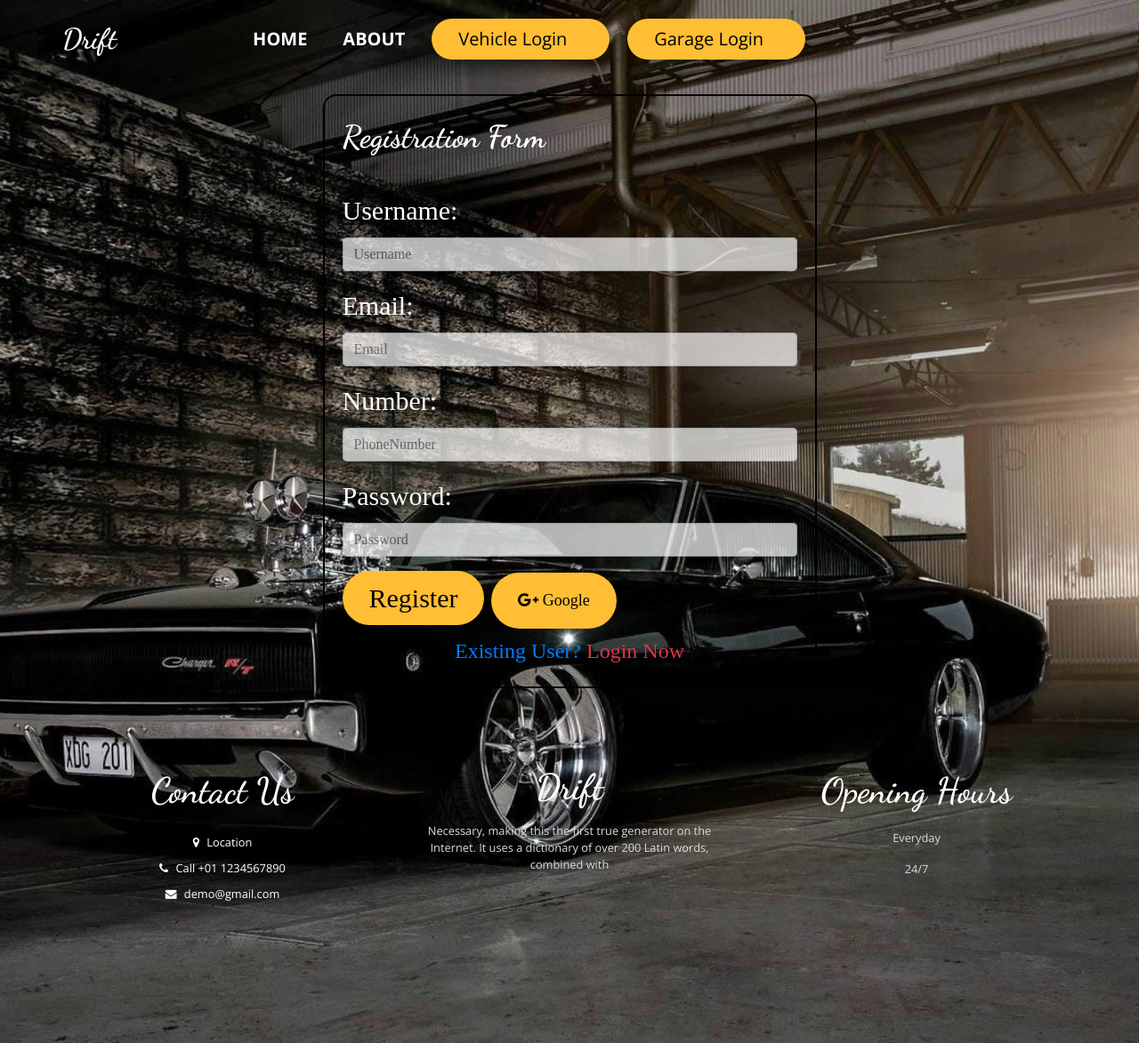
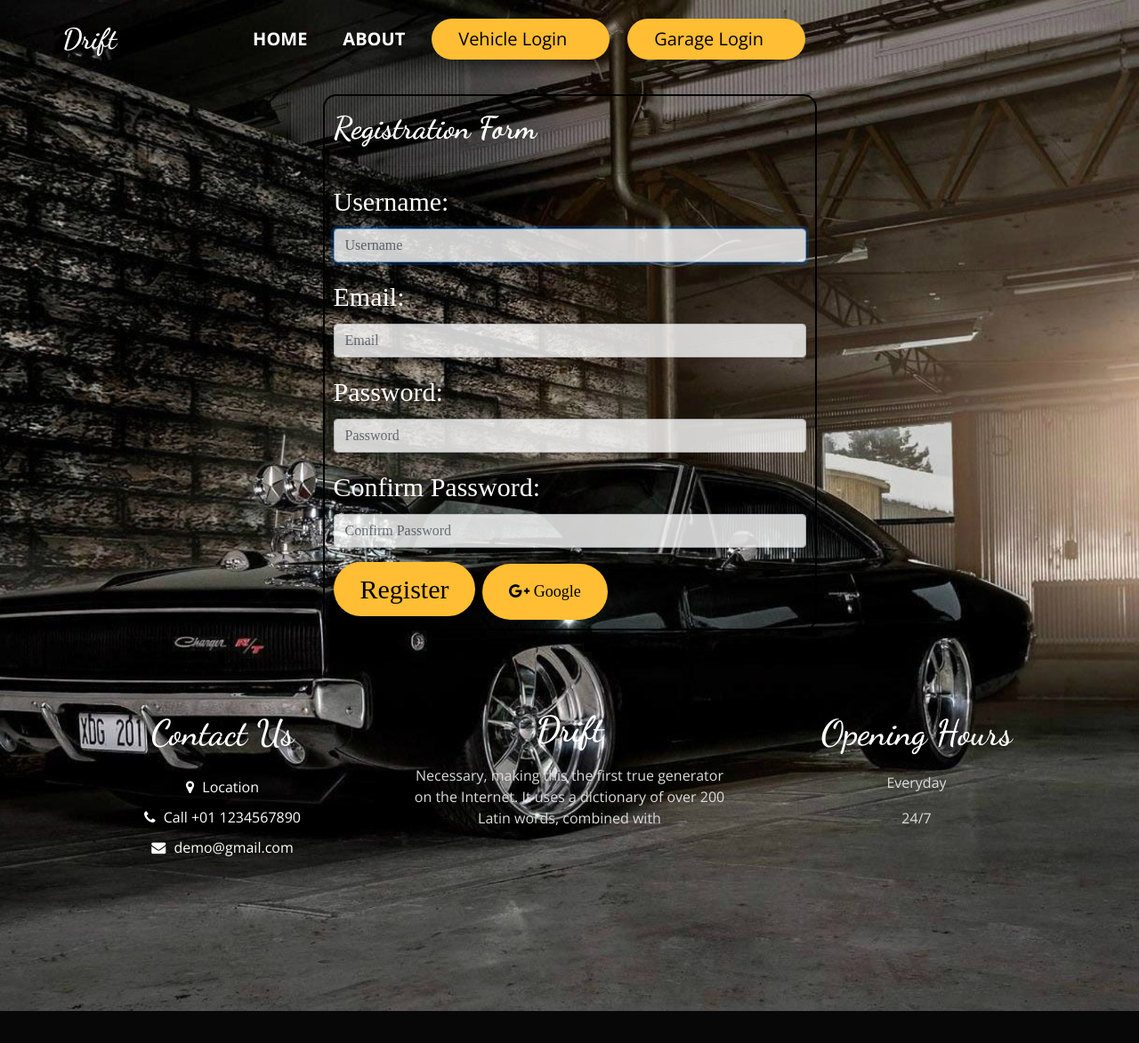
Before and after one commit to Rk-Rabbin/junior_project, a Django app: page /registration/ in a window 1280 px wide. Shown: the whole page at 89% size. After the commit the page ends 1137 px from the top, so only its background shows below. Run offline with Django 4.2, Linux system fonts and the light colour scheme; some libraries are stand-ins or nearby versions.

Commit message:
registration & login created

```diff
--- a/HomepageApp/forms.py
+++ b/HomepageApp/forms.py
@@ -1,68 +1,51 @@
 from logging import PlaceHolder
 from django import forms
-from django.contrib.auth.forms import UserCreationForm, AuthenticationForm, SetPasswordForm, PasswordChangeForm, PasswordResetForm
+from django.contrib.auth.forms import UserCreationForm, AuthenticationForm, SetPasswordForm, PasswordChangeForm, PasswordResetForm, UsernameField
 from django.utils.translation import gettext, gettext_lazy as _
-from .models import Vehicle, Users, Garage, Reviews, Rentals
+from .models import Vehicle,Garage, Reviews, Rentals
+from django.contrib.auth.models import User
 from django.contrib.auth import get_user_model
 from django.contrib.auth import password_validation
 
-# vehicleType = (
-#     ('Car','Car'),
-#     ('Mini Bus','Mini Bus'),
-#     ('Bike','Bike'),
-#     ('Bicycle','Bicycle'),
-#     ('Bus','Bus'),
-#     ('Truck','Truck')
-# )
-# # class RegistrationForm(UserCreationForm):
-# #     name = forms.CharField(widget=forms.TextInput(attrs={'class':'form-control', 'PlaceHolder':'Name', 'style':'opacity:0.7;'}))
-# #     email = forms.EmailField(required=True, widget=forms.EmailInput(attrs={'class':'form-control','placeholder':'Email', 'style':'opacity:0.7'}))
-# #     mobilenumber = forms.CharField(widget=forms.TextInput(attrs={'class':'form-control','placeholder':'MobileNumber', 'style':'opacity:0.7'}))
-# #     password1 = forms.CharField(label='Password', widget=forms.PasswordInput(attrs={'class':'form-control','placeholder':'Password', 'style':'opacity:0.7'}))
-# #     password2 = forms.CharField(label='Confirm Password', widget=forms.PasswordInput(attrs={'class':'form-control','placeholder':'Confirm Password', 'style':'opacity:0.7'}))
-# #     class Meta:
-# #         model = User
-# #         fields =['name', 'email', 'mobilenumber', 'password1', 'password2']
+vehicleType = (
+    ('Car','Car'),
+    ('Mini Bus','Mini Bus'),
+    ('Bike','Bike'),
+    ('Bicycle','Bicycle'),
+    ('Bus','Bus'),
+    ('Truck','Truck')
+)
+class RegistrationForm(UserCreationForm):
+        email = forms.CharField(label="Email", required=True, widget=forms.EmailInput(attrs={'class':'form-control','placeholder':'Email', 'style':'opacity:0.8'}))
+        username = forms.CharField(label="Username", widget=forms.TextInput(attrs={'class':'form-control','placeholder':'Username', 'style':'opacity:0.8'}))
+        password1 = forms.CharField(label="Password", widget=forms.PasswordInput(attrs={'class':'form-control','placeholder':'Password', 'style':'opacity:0.8'}))
+        password2 = forms.CharField(label="Confirm Password", widget=forms.PasswordInput(attrs={'class':'form-control','placeholder':'Confirm Password', 'style':'opacity:0.8'}))
+        class Meta:
+            model = User
+            fields = ['username', 'email', 'password1', 'password2']
 
-#   widgets = {'vehicle':forms.TextInput(attrs={'class':'form-control'}),
-#                     'garage':forms.TextInput(attrs={'class':'form-control'}),
-#                     'policy':forms.Select(attrs={'class':'regDropDown', 'style':'color:black;'}),
-#                     }
+class LoginForm(AuthenticationForm):
+    username = UsernameField(widget=forms.TextInput(attrs={'class':'form-control', 'PlaceHolder':'Username', 'style':'opacity:0.8; color:black'}))
+    password = forms.CharField(label=_("Password"), strip=False, widget=forms.PasswordInput(attrs={'autocomplete':'current-password',
+    'class':'form-control', 'PlaceHolder':'Password', 'style':'opacity:0.8;'}))
 
-class RegistrationForm(forms.ModelForm):
-    class Meta:
-        model = Users
-        fields = "__all__"
-        widgets = {
-            'email': forms.EmailInput(attrs={'class':'form-control','placeholder':'Email', 'style':'opacity:0.7'}),
-            'username' : forms.TextInput(attrs={'class':'form-control','placeholder':'Username', 'style':'opacity:0.7'}),
-            'number' : forms.TextInput(attrs={'class':'form-control','placeholder':'PhoneNumber', 'style':'opacity:0.7'}),
-            'password' : forms.PasswordInput(attrs={'class':'form-control','placeholder':'Password', 'style':'opacity:0.7'}),
-            }
+class MyPasswordChangeForm(PasswordChangeForm):
+    old_password = forms.CharField(label=_("Old Password"), strip=False, widget=forms.PasswordInput(attrs={'autocomplete':'current-password',
+    'autofocus':True,'class':'form-control'}))
+    new_password1 = forms.CharField(label=_("New Password"), strip=False, widget=forms.PasswordInput(attrs={'autocomplete':'new-password',
+    'class':'form-control'}),help_text = password_validation.password_validators_help_text_html())
+    new_password2 = forms.CharField(label=_("Confirm New Password"), strip=False, widget=forms.PasswordInput(attrs={'autocomplete':'new-password',
+    'class':'form-control'}))
 
+class MyPasswordResetForm(PasswordResetForm):
+    email = forms.EmailField(label=_("Email"), max_length=254, widget=forms.EmailInput(attrs={'autocomplete':'email',
+    'class':'form-control'}))
 
-# # class LoginForm(AuthenticationForm):
-# #     username = forms.EmailField(required=True, widget=forms.EmailInput(attrs={'class':'form-control', 'PlaceHolder':'Email', 'style':'opacity:0.7; color:black'}))
-# #     password = forms.CharField(label=_("Password"), strip=False, widget=forms.PasswordInput(attrs={'autocomplete':'current-password',
-# #     'class':'form-control', 'PlaceHolder':'Password', 'style':'opacity:0.7;'}))
-
-# class MyPasswordChangeForm(PasswordChangeForm):
-#     old_password = forms.CharField(label=_("Old Password"), strip=False, widget=forms.PasswordInput(attrs={'autocomplete':'current-password',
-#     'autofocus':True,'class':'form-control'}))
-#     new_password1 = forms.CharField(label=_("New Password"), strip=False, widget=forms.PasswordInput(attrs={'autocomplete':'new-password',
-#     'class':'form-control'}),help_text = password_validation.password_validators_help_text_html())
-#     new_password2 = forms.CharField(label=_("Confirm New Password"), strip=False, widget=forms.PasswordInput(attrs={'autocomplete':'new-password',
-#     'class':'form-control'}))
-
-# class MyPasswordResetForm(PasswordResetForm):
-#     email = forms.EmailField(label=_("Email"), max_length=254, widget=forms.EmailInput(attrs={'autocomplete':'email',
-#     'class':'form-control'}))
-
-# class MySetPasswordForm(SetPasswordForm):
-#     new_password1 = forms.CharField(label=_("New Password"), strip=False, widget=forms.PasswordInput(attrs={'autocomplete':'new-password',
-#     'class':'form-control'}),help_text = password_validation.password_validators_help_text_html())
-#     new_password2 = forms.CharField(label=_("Confirm New Password"), strip=False, widget=forms.PasswordInput(attrs={'autocomplete':'new-password',
-#     'class':'form-control'}))
+class MySetPasswordForm(SetPasswordForm):
+    new_password1 = forms.CharField(label=_("New Password"), strip=False, widget=forms.PasswordInput(attrs={'autocomplete':'new-password',
+    'class':'form-control'}),help_text = password_validation.password_validators_help_text_html())
+    new_password2 = forms.CharField(label=_("Confirm New Password"), strip=False, widget=forms.PasswordInput(attrs={'autocomplete':'new-password',
+    'class':'form-control'}))
 
 # class GarageForm(forms.ModelForm):
 #     class Meta:
@@ -77,14 +60,14 @@
 #                     'upload':forms.FileInput(attrs={'class':'form-control'}),
 # }
 
-# class VehicleForm(forms.ModelForm):
-#     class Meta:
-#         model = Vehicle
-#         fields = ['name','type', 'vehiclenum']
-#         widgets = {'name':forms.TextInput(attrs={'class':'form-control'}),
-#                     'vehiclenum':forms.TextInput(attrs={'class':'form-control'}),
-#                     'vehicletype':forms.Select(attrs={'class':'regDropDown'})
-#                     }
+class VehicleForm(forms.ModelForm):
+    class Meta:
+        model = Vehicle
+        fields = ['type', 'vehicle_num']
+        widgets = {
+                    'vehicle_num':forms.TextInput(attrs={'class':'form-control'}),
+                    'type':forms.Select(attrs={'class':'regDropDown'})
+                    }
 
 # class ReviewsForm(forms.ModelForm):
 #     class Meta:
--- a/HomepageApp/urls.py
+++ b/HomepageApp/urls.py
@@ -1,6 +1,6 @@
 from django.urls import path, include
 from . import views
-# from .forms import MyPasswordChangeForm, MyPasswordResetForm, MySetPasswordForm
+from .forms import MyPasswordChangeForm, MyPasswordResetForm, MySetPasswordForm, LoginForm
 from django.conf import settings
 from django.contrib.auth import views as auth_views
 from django.conf.urls.static import static
@@ -9,32 +9,31 @@
     path('', views.LandingPage , name='LandingPage'),
     # path('garagelist/', views.garagelist , name='garagelist'),
     # path('log2/', views.Log2Page , name='log2'),
-    # path('home/', views.HomePage , name='home'),
+    path('home/', views.HomePage , name='home'),
     # # path('userprofile/', views.UserProfileView.as_view(), name='userprofile'),
     # path('profile/', views.UserProfile , name='profile'),
     path('registration/',views.RegistrationView.as_view(), name='registration'),
     # path('review/',views.ReviewView.as_view(), name='review'),
-    # path('vehicle/',views.VehicleView.as_view(), name='vehicle'),
+    path('vehicle/',views.VehicleView.as_view(), name='vehicle'),
     # path('rent/',views.RentalView.as_view(), name='rent'),
     # path('garagereg/',views.GarageView.as_view(), name='garagereg'),
-    # path('accounts/login/', auth_views.LoginView.as_view(template_name='Homepage/login.html',
-    # authentication_form=LoginForm), name='login'),
-    # path('passwordchange/', auth_views.PasswordChangeView.as_view(template_name='Homepage/changepassword.html',
-    # form_class=MyPasswordChangeForm, success_url='/passwordchangedone/'), name='passwordchange'),
+    path('accounts/login/', auth_views.LoginView.as_view(template_name='Homepage/login.html', authentication_form=LoginForm), name='login'),
+    path('passwordchange/', auth_views.PasswordChangeView.as_view(template_name='Homepage/changepassword.html',
+    form_class=MyPasswordChangeForm, success_url='/passwordchangedone/'), name='passwordchange'),
 
-    # path('passwordchangedone/',auth_views.PasswordChangeDoneView.as_view(template_name='Homepage/passwordchangedone.html'),name='passwordchangedone'),
+    path('passwordchangedone/',auth_views.PasswordChangeDoneView.as_view(template_name='Homepage/passwordchangedone.html'),name='passwordchangedone'),
 
-    # path('logout/', auth_views.LogoutView.as_view(next_page='home'), name='logout'),
+    path('logout/', auth_views.LogoutView.as_view(next_page='LandingPage'), name='logout'),
 
-    # path('password-reset/',auth_views.PasswordResetView.as_view(template_name='Homepage/password_reset.html', form_class=MyPasswordResetForm),
-    # name='password_reset'),
+    path('password-reset/',auth_views.PasswordResetView.as_view(template_name='Homepage/password_reset.html', form_class=MyPasswordResetForm),
+    name='password_reset'),
 
-    # path('password-reset/done/',auth_views.PasswordResetDoneView.as_view(template_name='Homepage/password_reset_done.html'),
-    # name='password_reset_done'),
+    path('password-reset/done/',auth_views.PasswordResetDoneView.as_view(template_name='Homepage/password_reset_done.html'),
+    name='password_reset_done'),
 
-    # path('password-reset-complete/',auth_views.PasswordResetCompleteView.as_view(template_name='Homepage/password_reset_complete.html'),
-    # name='password_reset_complete'),
+    path('password-reset-complete/',auth_views.PasswordResetCompleteView.as_view(template_name='Homepage/password_reset_complete.html'),
+    name='password_reset_complete'),
 
-    # path('password-reset-confirm/<uidb64>/<token>/',auth_views.PasswordResetConfirmView.as_view(template_name='Homepage/password_reset_confirm.html',
-    # form_class=MySetPasswordForm), name='password_reset_confirm'),
+    path('password-reset-confirm/<uidb64>/<token>/',auth_views.PasswordResetConfirmView.as_view(template_name='Homepage/password_reset_confirm.html',
+    form_class=MySetPasswordForm), name='password_reset_confirm'),
 ]+ static(settings.STATIC_URL, document_root=settings.STATIC_ROOT)
--- a/HomepageApp/views.py
+++ b/HomepageApp/views.py
@@ -1,8 +1,9 @@
-from django.shortcuts import render, HttpResponse
-from .forms import RegistrationForm
+from django.shortcuts import render, HttpResponse, redirect
+from .forms import RegistrationForm, VehicleForm, LoginForm
 # from .forms import RegistrationForm, GarageForm, VehicleForm, RentalForm, ReviewsForm, Logform
 # from .models import User, Garage, Reviews, Vehicle, rentals, Customer
 # from .forms import MyPasswordChangeForm, MyPasswordResetForm, MySetPasswordForm
+from django.contrib.auth.forms import AuthenticationForm
 from django.views import View
 from django.contrib import messages
 from django.contrib.auth import authenticate, login
@@ -35,6 +36,25 @@
         return render(request, 'Homepage/register.html' , {'form':form})
 
 
+def LoginView(request):
+    # if request.user.is_authenticated:
+    #     return render(request, 'Homeapp/home.html')
+    if request.method == "POST":
+        email = request.POST['email']
+        password = request.POST['password']
+        user = authenticate(request, email=email, password=password)
+        if user is not None:
+            login(request, user)
+            return render(request, 'Homeapp/home.html',{'user':user})
+        else:
+            messages.success(request, 'Something went wrong, Try Again')
+            form = LoginForm()
+            return render(request, 'Homepage/login.html', {'form':form, 'message':messages})
+    else:
+        form = LoginForm()
+        return render(request, 'Homepage/login.html', {'form':form})
+
+
 # class RentalView(View):
 #     def get(self,request):
 #         form = RentalForm()
@@ -57,16 +77,16 @@
 #             messages.success(request, 'Congratulations!! Successfully Registered')
 #         return render(request, 'Homepage/review.html' , {'form':form})
 
-# class VehicleView(View):
-#     def get(self,request):
-#         form = VehicleForm()
-#         return render(request, 'Homepage/vehicle.html' , {'form':form})
-#     def post(self, request):
-#         form = VehicleForm(request.POST)
-#         if form.is_valid():
-#             form.save()
-#             messages.success(request, 'Congratulations!! Successfully Registered')
-#         return render(request, 'Homepage/vehicle.html' , {'form':form})
+class VehicleView(View):
+    def get(self,request):
+        form = VehicleForm()
+        return render(request, 'Homepage/vehicle.html' , {'form':form})
+    def post(self, request):
+        form = VehicleForm(request.POST)
+        if form.is_valid():
+            form.save()
+            messages.success(request, 'Congratulations!! Successfully Registered')
+        return render(request, 'Homepage/vehicle.html' , {'form':form})
 
 # class GarageView(View):
 #     def get(self,request):
--- a/Userproject/settings.py
+++ b/Userproject/settings.py
@@ -126,6 +126,7 @@
     os.path.join(BASE_DIR, "static"),
 ]
 STATIC_ROOT = "/static/"
+LOGIN_REDIRECT_URL = '/home/'
 
 # Default primary key field type
 # https://docs.djangoproject.com/en/4.0/ref/settings/#default-auto-field
--- a/templates/Homepage/LandingPage.html
+++ b/templates/Homepage/LandingPage.html
@@ -1,8 +1,7 @@
 {% extends 'Homepage/base.html' %}
 {% load static %}
-
 {% block main-content %}
-    <!-- slider section -->
+<!-- slider section -->
     <section class="slider_section ">
       <div id="customCarousel1" class="carousel slide" data-ride="carousel">
         <div class="carousel-inner">
--- a/templates/Homepage/base.html
+++ b/templates/Homepage/base.html
@@ -67,10 +67,10 @@
               </li>
             </ul>
             <div class="user_option">
-              <a href="#" class="order_online" style="color:black; font-size:20px; width:200px">
+              <a href="{% url 'login' %}" class="order_online" style="color:black; font-size:20px; width:200px">
                 Vehicle Login
               </a>
-              <a href="#" class="order_online" style="color:black; font-size:20px; width:200px">
+              <a href="{% url 'login' %}" class="order_online" style="color:black; font-size:20px; width:200px">
                 Garage Login
               </a>
             </div>
--- a/templates/Homepage/base2.html
+++ b/templates/Homepage/base2.html
@@ -43,7 +43,7 @@
     <!--b2 end-->
   </head>
   <body>
-    <nav class="navbar navbar-expand-lg navbar-dark" style="background-color:#ffbe33">
+    <nav class="navbar navbar-expand-lg navbar-dark" style="background-color:#ffbe33; width:100%">
      <div class="container">
        <a class="navbar-brand" style="color:black; font-size:32px; font-weight:bold" href="/">Drift</a>
        {% comment %} <button class="navbar-toggler" type="button" data-bs-toggle="collapse" data-bs-target="#navbarSupportedContent" aria-controls="navbarSupportedContent" aria-expanded="false" aria-label="Toggle navigation">
@@ -64,6 +64,7 @@
          </form>
          <div>
           <ul class="navbar-nav me-auto mb-2 mb-lg-0">
+          {% if request.user.is_authenticated %}
            <li class="nav-item dropdown mx-2">
               <a class="nav-link dropdown-toggle" style="color:black; font-size:20px;" href="#" id="profileDropdown" role="button" data-bs-toggle="dropdown" aria-expanded="false">
                 Profile
@@ -72,9 +73,10 @@
                 {% comment %} <li><a class="dropdown-item" href="{% url 'profile' %}">Profile</a></li>
                 <li><a class="dropdown-item" href="{% url 'orders' %}">Orders</a></li>
                 <li><a class="dropdown-item" href="{% url 'changepassword' %}">Change Password</a></li> {% endcomment %}
-                <li><a class="dropdown-item" href="{% url 'LandingPage' %}">Logout</a></li>
+                <li><a class="dropdown-item" href="{% url 'logout' %}">Logout</a></li>
               </ul>
             </li>
+            {% endif %}
           </ul>
          </div>
        </div>
--- a/templates/Homepage/register.html
+++ b/templates/Homepage/register.html
@@ -2,46 +2,15 @@
 {% load static %}
 {% block title %}Registration{% endblock title %}
 {% block main-content %}
-<div class="container" style="padding-top:60px;">
+<div class="container" style="padding-top:60px">
  <div class="row my-3">
   <div class="col-sm-6 offset-sm-3">
-   <div class="form-box" style="  border: 2px solid black;border-radius: 15px; padding: 20px">
+   <div class="form-box" style="border: 2px solid black;border-radius: 15px;padding: 10px;">
 		<div class="header-text" style="color: white; font-family:'Dancing Script', cursive; font-weight:bold; font-size:35px">
 			Registration Form
 		</div>
       <hr>
 
-      {% comment %} <form action="" method="post" novalidate class="shadow p-5"  style="color: black; font-family:'Copperplate'; font-size:30px">
-         {% csrf_token %}
-             <label for="name">Username</label>
-             <input type="text" id="name" name="name" placeholder="Username" style="border-radius:20px;height:45px; width:400px">
-             <br><label for="email">Email</label>
-             <input type="email" id="email" name="email" placeholder="Email" style="border-radius:20px;height:45px; width:400px">
-             <label for="number">PhoneNumber</label>
-             <input type="text" id="number" name="number" placeholder="PhoneNumber" style="border-radius:20px;height:45px; width:400px">
-             <br><label for="Password">Password</label>
-             <input type="Password" id="password" name="password" placeholder="Password" style="border-radius:20px;height:45px; width:400px">
-             <br><label for="CPassword">ConfirmPassword</label>
-             <input type="Password" id="cpassword" name="cpassword" placeholder="Confirm Password" style="border-radius:20px;height:45px; width:400px">
-         <br>
-         <input type="submit" value="Register" style="display: inline-block;padding: 8px 30px;background-color: #ffbe33;color: black;
-         border-radius: 45px;-webkit-transition: all 0.3s;transition: all 0.3s;border: none;">
-
-         <a href="#" class="btn btn-warning btn-social btn-google"
-         style="padding: 18px 30px;background-color: #ffbe33;color: black;border-radius: 45px; font-size:18px;
-         -webkit-transition: all 0.3s;transition: all 0.3s;border: none;"> <span class="fa fa-google-plus"></span> Google </a>
-         <br>
-
-         <div class="text-center text-primary fw-bold">
-            <small>Existing User? <a href="#" class="text-danger"> Login Now</a></smaill>
-         </div>
-         <br>
-         {% if form.non_field_errors %}
-             {% for error in form.non_field_errors %}
-                 <p class="alert alert-danger my-3">{{error}}</p>
-             {% endfor %}
-         {% endif %}
-        </form> {% endcomment %}
       <form action="" method="post" style="color: white; font-family:'Copperplate'; font-size:30px">
       {% if messages %}
          {% for message in messages %}
@@ -63,7 +32,7 @@
          <br>
 
          <div class="text-center text-primary fw-bold">
-            <small>Existing User? <a href="#" class="text-danger"> Login Now</a></smaill>
+            {% comment %} <small>Existing User? <a href="{% url 'login' %}" class="text-danger"> Login Now</a></smaill> {% endcomment %}
          </div>
          {% if form.non_field_errors %}
          {% for error in form.non_field_errors %}
```
Also changed, not shown: HomepageApp/models.py (+9 -133 lines), static/my.css (+27 -0 lines), templates/Homepage/login.html (+2 -5 lines), HomepageApp/migrations/0003_remove_garageowner_email_remove_garageowner_username_and_more.py (added), 5 other files.
